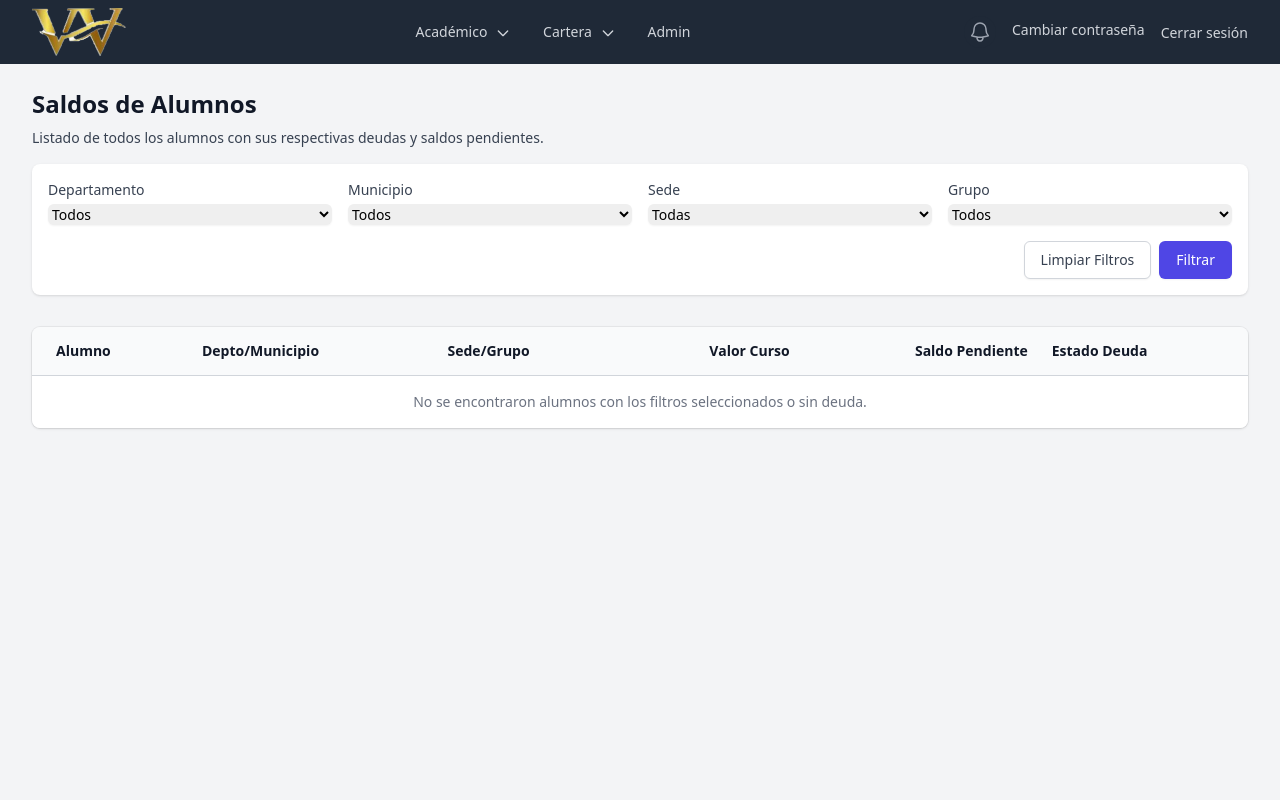
After one commit to robertbarac/preicfes, a Django app: page /cartera/saldos/ in a window 1280 px wide. The commit adds this page. Run offline with Django 5.2, Linux system fonts and the light colour scheme; the visitor is signed in with stand-in values (Sample User, id 1); data that the repository does not hold is empty; some libraries are stand-ins or nearby versions.

Commit message:
Saldos view y template

```diff
--- /dev/null
+++ b/cartera/templates/cartera/saldos_list.html
@@ -0,0 +1,128 @@
+{% extends 'base.html' %}
+{% load static %}
+
+{% block title %}Saldos de Alumnos{% endblock %}
+
+{% block content %}
+<div class="mb-4 sm:flex sm:items-center sm:justify-between">
+  <div>
+    <h1 class="text-2xl font-bold text-gray-900">Saldos de Alumnos</h1>
+    <p class="mt-2 text-sm text-gray-700">Listado de todos los alumnos con sus respectivas deudas y saldos pendientes.</p>
+  </div>
+</div>
+
+<!-- Filtros -->
+<div class="bg-white p-4 rounded-lg shadow mb-6">
+  <form method="get" class="grid grid-cols-1 md:grid-cols-4 gap-4" id="filter-form">
+
+    <div>
+      <label for="departamento" class="block text-sm font-medium text-gray-700">Departamento</label>
+      <select name="departamento" id="departamento" class="mt-1 block w-full rounded-md border-gray-300 shadow-sm focus:border-indigo-500 focus:ring-indigo-500 sm:text-sm">
+        <option value="">Todos</option>
+        {% for depto in departamentos %}
+        <option value="{{ depto.id }}" {% if current_departamento == depto.id|stringformat:'s' %}selected{% endif %}>{{ depto.nombre }}</option>
+        {% endfor %}
+      </select>
+    </div>
+
+    <div>
+      <label for="municipio" class="block text-sm font-medium text-gray-700">Municipio</label>
+      <select name="municipio" id="municipio" class="mt-1 block w-full rounded-md border-gray-300 shadow-sm focus:border-indigo-500 focus:ring-indigo-500 sm:text-sm">
+        <option value="">Todos</option>
+        {% for mun in municipios %}
+        <option value="{{ mun.id }}" {% if current_municipio == mun.id|stringformat:'s' %}selected{% endif %}>{{ mun.nombre }}</option>
+        {% endfor %}
+      </select>
+    </div>
+
+    <div>
+      <label for="sede" class="block text-sm font-medium text-gray-700">Sede</label>
+      <select name="sede" id="sede" class="mt-1 block w-full rounded-md border-gray-300 shadow-sm focus:border-indigo-500 focus:ring-indigo-500 sm:text-sm">
+        <option value="">Todas</option>
+        {% for sede in sedes %}
+        <option value="{{ sede.id }}" {% if current_sede == sede.id|stringformat:'s' %}selected{% endif %}>{{ sede.nombre }}</option>
+        {% endfor %}
+      </select>
+    </div>
+
+    <div>
+      <label for="grupo" class="block text-sm font-medium text-gray-700">Grupo</label>
+      <select name="grupo" id="grupo" class="mt-1 block w-full rounded-md border-gray-300 shadow-sm focus:border-indigo-500 focus:ring-indigo-500 sm:text-sm">
+        <option value="">Todos</option>
+        {% for grupo in grupos %}
+        <option value="{{ grupo.id }}" {% if current_grupo == grupo.id|stringformat:'s' %}selected{% endif %}>{{ grupo.codigo }} - {{ grupo.salon.sede.nombre }}</option>
+        {% endfor %}
+      </select>
+    </div>
+
+    <div class="col-span-1 md:col-span-4 flex justify-end space-x-2">
+      <a href="{% url 'cartera:saldos_list' %}" class="inline-flex justify-center rounded-md border border-gray-300 bg-white py-2 px-4 text-sm font-medium text-gray-700 shadow-sm hover:bg-gray-50 focus:outline-none focus:ring-2 focus:ring-indigo-500 focus:ring-offset-2">
+        Limpiar Filtros
+      </a>
+      <button type="submit" class="inline-flex justify-center rounded-md border border-transparent bg-indigo-600 py-2 px-4 text-sm font-medium text-white shadow-sm hover:bg-indigo-700 focus:outline-none focus:ring-2 focus:ring-indigo-500 focus:ring-offset-2">
+        Filtrar
+      </button>
+    </div>
+
+  </form>
+</div>
+
+<!-- Tabla -->
+<div class="mt-8 flex flex-col">
+  <div class="-my-2 -mx-4 overflow-x-auto sm:-mx-6 lg:-mx-8">
+    <div class="inline-block min-w-full py-2 align-middle md:px-6 lg:px-8">
+      <div class="overflow-hidden shadow ring-1 ring-black ring-opacity-5 md:rounded-lg">
+        <table class="min-w-full divide-y divide-gray-300">
+          <thead class="bg-gray-50">
+            <tr>
+              <th scope="col" class="py-3.5 pl-4 pr-3 text-left text-sm font-semibold text-gray-900 sm:pl-6">Alumno</th>
+              <th scope="col" class="px-3 py-3.5 text-left text-sm font-semibold text-gray-900">Depto/Municipio</th>
+              <th scope="col" class="px-3 py-3.5 text-left text-sm font-semibold text-gray-900">Sede/Grupo</th>
+              <th scope="col" class="px-3 py-3.5 text-right text-sm font-semibold text-gray-900">Valor Curso</th>
+              <th scope="col" class="px-3 py-3.5 text-right text-sm font-semibold text-gray-900">Saldo Pendiente</th>
+              <th scope="col" class="px-3 py-3.5 text-left text-sm font-semibold text-gray-900">Estado Deuda</th>
+            </tr>
+          </thead>
+          <tbody class="divide-y divide-gray-200 bg-white">
+            {% for alumno in alumnos %}
+            <tr>
+              <td class="whitespace-nowrap py-4 pl-4 pr-3 text-sm font-medium text-gray-900 sm:pl-6">
+                {{ alumno.nombres }} {{ alumno.primer_apellido }} {{ alumno.segundo_apellido|default_if_none:"" }}
+                <div class="text-gray-500 text-xs">{{ alumno.identificacion }}</div>
+              </td>
+              <td class="whitespace-nowrap px-3 py-4 text-sm text-gray-500">
+                {{ alumno.municipio.departamento.nombre }} <br>
+                <span class="text-xs text-gray-400">{{ alumno.municipio.nombre }}</span>
+              </td>
+              <td class="whitespace-nowrap px-3 py-4 text-sm text-gray-500">
+                {{ alumno.grupo_actual.salon.sede.nombre }} <br>
+                <span class="text-xs font-medium text-gray-600">{{ alumno.grupo_actual.codigo }}</span>
+              </td>
+              <td class="whitespace-nowrap px-3 py-4 text-sm text-right text-gray-900 font-medium">
+                ${{ alumno.deuda.valor_total|floatformat:0 }}
+              </td>
+              <td class="whitespace-nowrap px-3 py-4 text-sm text-right font-bold {% if alumno.deuda.saldo_pendiente > 0 %}text-red-600{% else %}text-green-600{% endif %}">
+                ${{ alumno.deuda.saldo_pendiente|floatformat:0 }}
+              </td>
+              <td class="whitespace-nowrap px-3 py-4 text-sm text-gray-500">
+                {% if alumno.deuda.estado == 'pagada' %}
+                  <span class="inline-flex rounded-full bg-green-100 px-2 text-xs font-semibold leading-5 text-green-800">Pagada</span>
+                {% else %}
+                  <span class="inline-flex rounded-full bg-yellow-100 px-2 text-xs font-semibold leading-5 text-yellow-800">Pendiente</span>
+                {% endif %}
+              </td>
+            </tr>
+            {% empty %}
+            <tr>
+              <td colspan="6" class="whitespace-nowrap px-3 py-4 text-sm text-center text-gray-500">
+                No se encontraron alumnos con los filtros seleccionados o sin deuda.
+              </td>
+            </tr>
+            {% endfor %}
+          </tbody>
+        </table>
+      </div>
+    </div>
+  </div>
+</div>
+{% endblock %}
--- a/cartera/urls.py
+++ b/cartera/urls.py
@@ -4,7 +4,8 @@ from .views import (
     BecadosListView, GraficaIngresosView, GraficaEgresosView,
     CuotasVencidasListView, DeudaCreateView, DeudaUpdateView, CuotaCreateView, CuotaUpdateView, CuotaDeleteView, ReciboPDFView,
     PazSalvoListView, PazSalvoPDFView, ProximosPagosListView, InformeDiarioView, generar_pdf_informe, MantenimientoCarteraView, toggle_edicion_deuda,
-    AcuerdoPagoListView, AcuerdoPagoCreateView, AcuerdoPagoUpdateView, generar_pdf_retirados_view
+    AcuerdoPagoListView, AcuerdoPagoCreateView, AcuerdoPagoUpdateView, generar_pdf_retirados_view,
+    SaldosListView
 )
 
 app_name = 'cartera'
@@ -14,6 +15,7 @@ from .views.alumnos_retirados_list import AlumnosRetiradosListView
 urlpatterns = [
     # path('abonos-hechos/', AbonosHechosListView.as_view(), name='abonos_hechos'),
     # path('cartera/', CarteraListView.as_view(), name='cartera'),
+    path('saldos/', SaldosListView.as_view(), name='saldos_list'),
     path('grafica/', GraficaIngresosView.as_view(), name='grafica'),
     path('grafica-egresos/', GraficaEgresosView.as_view(), name='grafica_egresos'),
     path('mantenimiento/', MantenimientoCarteraView.as_view(), name='mantenimiento'),
--- a/cartera/views/__init__.py
+++ b/cartera/views/__init__.py
@@ -1,5 +1,6 @@
 from .acuerdo_pago import AcuerdoPagoListView, AcuerdoPagoCreateView, AcuerdoPagoUpdateView
 from .alumnos_retirados_list import AlumnosRetiradosListView
+from .saldos_list import SaldosListView
 from .becados_list import BecadosListView
 from .cuota_create import CuotaCreateView
 from .cuota_delete import CuotaDeleteView
@@ -42,5 +43,6 @@ __all__ = [
     'PazSalvoPDFView',
     'ReciboPDFView',
     'generar_cuotas_view',
-    'generar_pdf_retirados_view'
+    'generar_pdf_retirados_view',
+    'SaldosListView'
 ]
--- /dev/null
+++ b/cartera/views/saldos_list.py
@@ -0,0 +1,61 @@
+from django.views.generic import ListView
+from django.contrib.auth.mixins import LoginRequiredMixin, UserPassesTestMixin
+from academico.models import Alumno
+from ubicaciones.models import Departamento, Municipio, Sede
+from academico.models import Grupo
+
+class SaldosListView(LoginRequiredMixin, UserPassesTestMixin, ListView):
+    model = Alumno
+    template_name = 'cartera/saldos_list.html'
+    context_object_name = 'alumnos'
+
+    def test_func(self):
+        return self.request.user.is_superuser
+
+    def get_queryset(self):
+        # Base queryset with necessary relationships to optimize queries
+        queryset = Alumno.objects.select_related(
+            'deuda',
+            'grupo_actual',
+            'grupo_actual__salon__sede',
+            'municipio',
+            'municipio__departamento'
+        ).filter(
+            # Optional: only show active students if required, or everyone who has debts.
+            # Assuming we want all students that have a Deuda
+            deuda__isnull=False
+        )
+
+        # Apply filters from request.GET
+        grupo_id = self.request.GET.get('grupo')
+        sede_id = self.request.GET.get('sede')
+        municipio_id = self.request.GET.get('municipio')
+        departamento_id = self.request.GET.get('departamento')
+
+        if grupo_id:
+            queryset = queryset.filter(grupo_actual_id=grupo_id)
+        if sede_id:
+            queryset = queryset.filter(grupo_actual__salon__sede_id=sede_id)
+        if municipio_id:
+            queryset = queryset.filter(municipio_id=municipio_id)
+        if departamento_id:
+            queryset = queryset.filter(municipio__departamento_id=departamento_id)
+
+        # Ordem by nombres and primer_apellido
+        return queryset.order_by('nombres', 'primer_apellido')
+
+    def get_context_data(self, **kwargs):
+        context = super().get_context_data(**kwargs)
+        # Pass filter options
+        context['grupos'] = Grupo.objects.all().order_by('codigo')
+        context['sedes'] = Sede.objects.all().order_by('nombre')
+        context['municipios'] = Municipio.objects.all().order_by('nombre')
+        context['departamentos'] = Departamento.objects.all().order_by('nombre')
+
+        # Current filter values for preserving state in the template
+        context['current_grupo'] = self.request.GET.get('grupo', '')
+        context['current_sede'] = self.request.GET.get('sede', '')
+        context['current_municipio'] = self.request.GET.get('municipio', '')
+        context['current_departamento'] = self.request.GET.get('departamento', '')
+
+        return context
--- a/templates/base.html
+++ b/templates/base.html
@@ -214,6 +214,14 @@
                     >
                       Alumnos Retirados
                     </a>
+                    {% if request.user.is_superuser %}
+                    <a
+                      href="{% url 'cartera:saldos_list' %}"
+                      class="block px-4 py-2 text-sm text-green-400 font-bold hover:bg-gray-700 hover:text-green-300"
+                    >
+                      Saldos (Admin)
+                    </a>
+                    {% endif %}
                   </div>
                 </div>
                 {% endif %}
@@ -318,6 +326,9 @@
                 <a href="{% url 'cartera:informe_diario' %}" class="block py-2 px-4 text-gray-300 hover:bg-gray-700 rounded-md">Informe del día</a>
                 <a href="{% url 'cartera:paz_salvo' %}" class="block py-2 px-4 text-gray-300 hover:bg-gray-700 rounded-md">Certificado Paz y Salvo</a>
                 <a href="{% url 'cartera:alumnos_retirados_list' %}" class="block py-2 px-4 text-gray-300 hover:bg-gray-700 rounded-md">Alumnos Retirados</a>
+                {% if request.user.is_superuser %}
+                <a href="{% url 'cartera:saldos_list' %}" class="block py-2 px-4 text-green-400 font-bold hover:bg-gray-700 rounded-md">Saldos (Admin)</a>
+                {% endif %}
               </div>
             {% endif %}
 
```
Also changed, not shown: academico/admin.py (+6 -1 lines), 1 other file.
